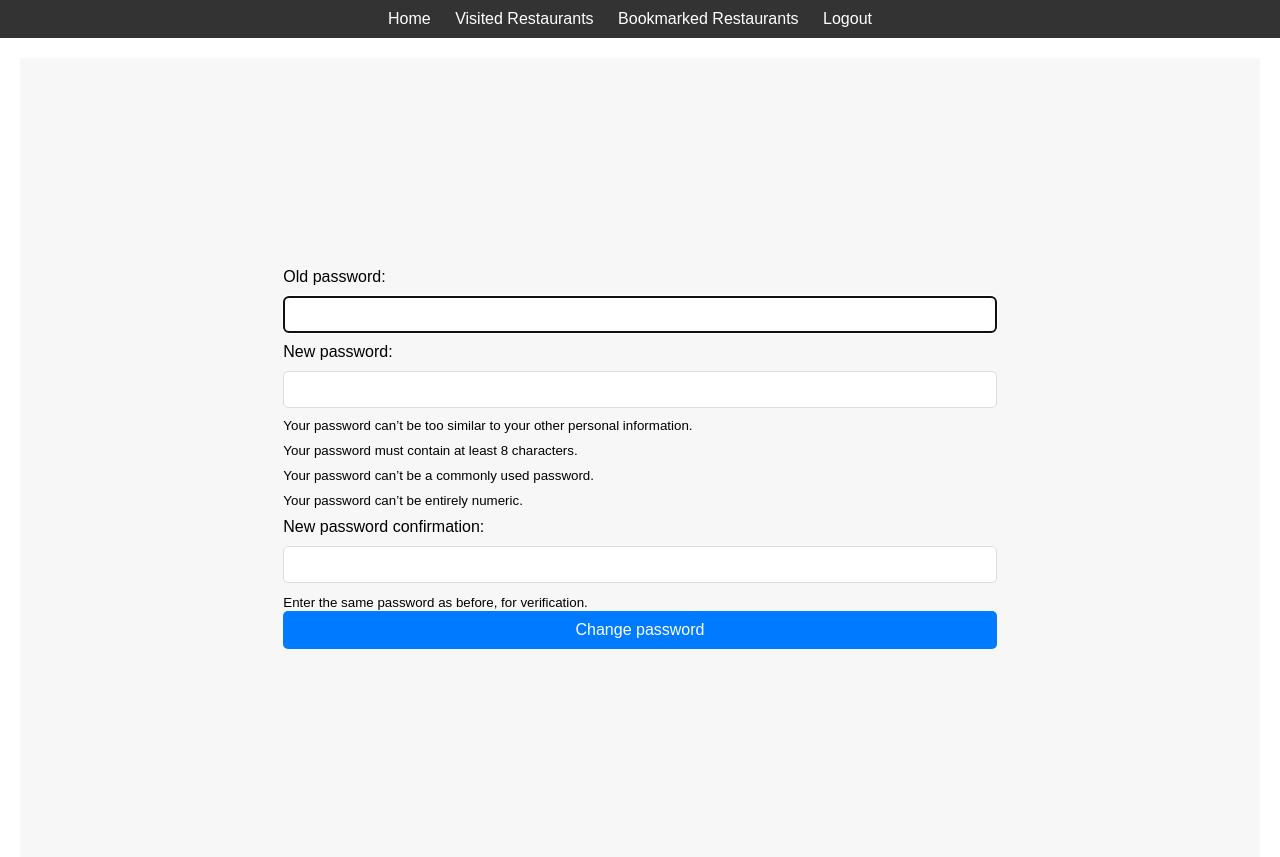
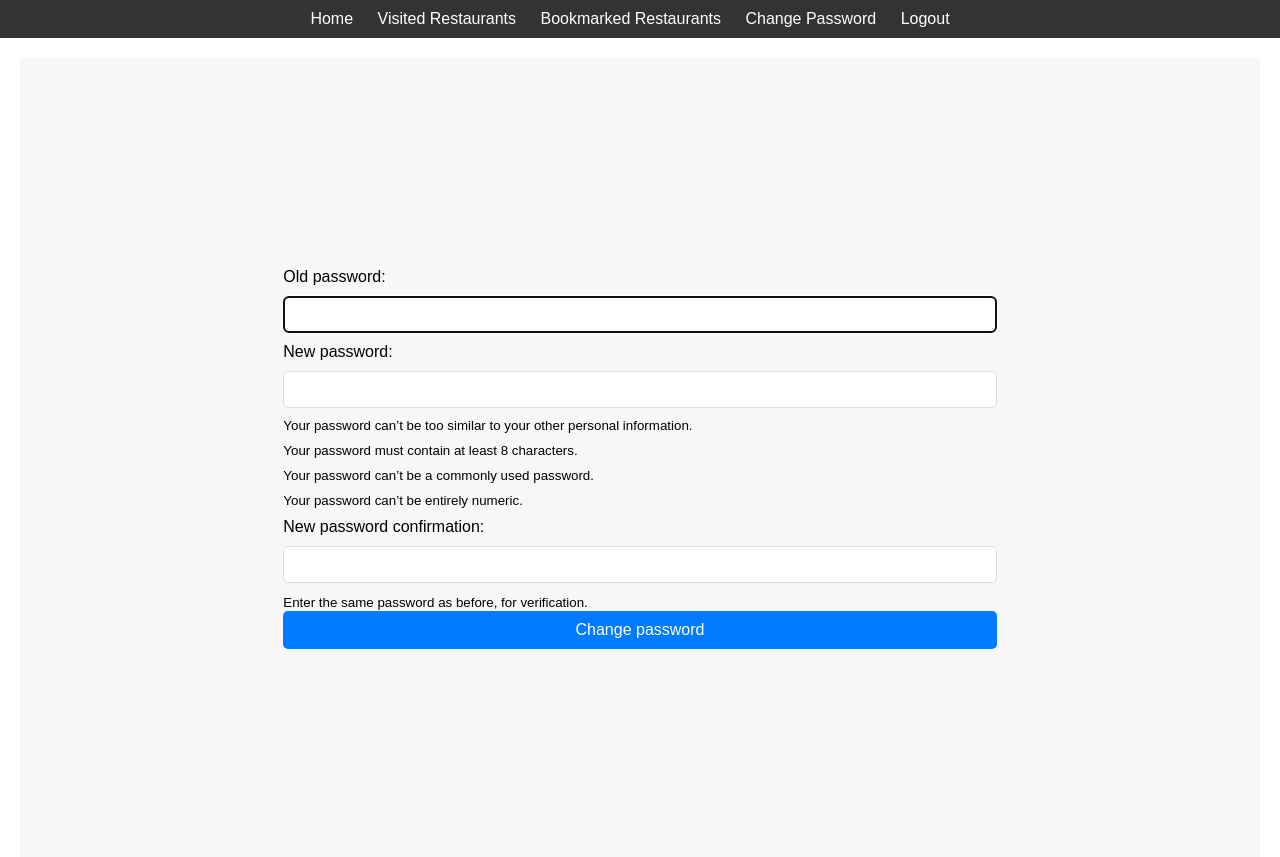
Before and after one commit to danaendraraj05/restaurant-app, a Django app: page /accounts/settings/password/ in a window 1280 px wide. Shown: the top 857 px of the page. Run offline with Django 5.2, Linux system fonts and the light colour scheme; the visitor is signed in with stand-in values (Sample User, id 1); some libraries are stand-ins or nearby versions.

Commit message:
Include change password on navbar

```diff
--- a/restaurant/templates/base_generic.html
+++ b/restaurant/templates/base_generic.html
@@ -22,6 +22,7 @@
                 {% if user.is_authenticated %}
                     <li><a href="{% url 'my-visited-restaurants' %}">Visited Restaurants</a></li>
                     <li><a href="{% url 'my-bookmarked-restaurants' %}">Bookmarked Restaurants</a></li>
+                    <li><a href="{% url 'password_change' %}">Change Password</a></li>
                     <li><a href="{% url 'logout' %}">Logout</a></li>
                 {% else %}
                     <li><a href="{% url 'login' %}">Login</a></li>
```
